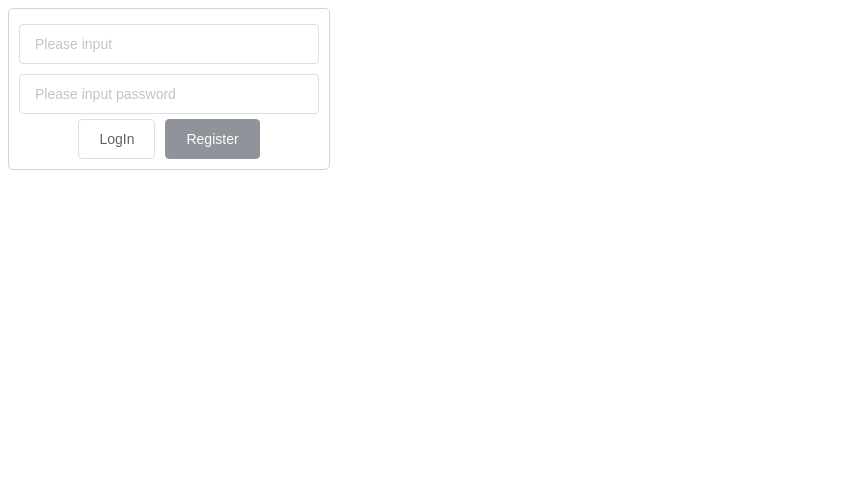
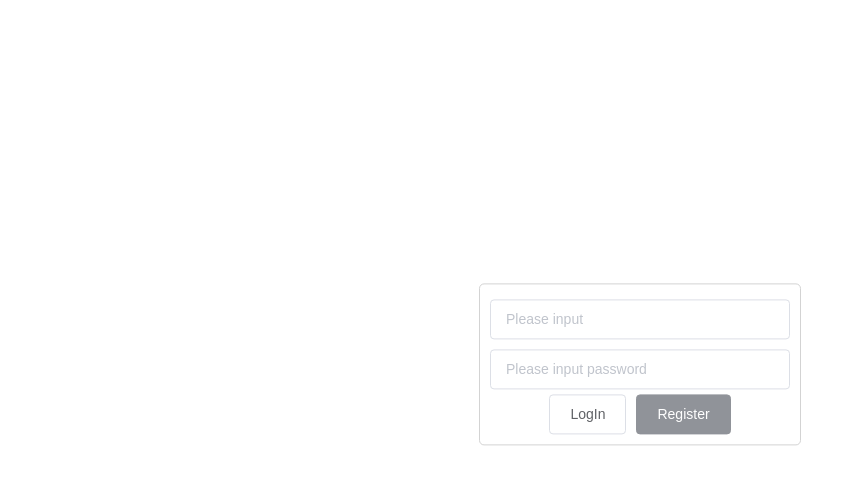
Before and after one commit to blogin/supa-note, a Vue app: page / in a window 1280 px wide. Shown: the top 484 px of the page, without its empty margins (0-856 px from the left). Built offline with nearby package versions, Linux system fonts and the light colour scheme; what @yeger/vue2-masonry-wall would draw is missing.

Commit message:
add keyup.enter to login form, centered login form

```diff
--- a/src/views/Login.vue
+++ b/src/views/Login.vue
@@ -1,17 +1,19 @@
 <template>
-  <div>
+  <div class="form-cont">
     <div class="form">
       <el-input
         placeholder="Please input"
         v-model="email"
         class="inp"
       ></el-input>
+      <!-- Обертка в div потому как у el-input нет возможности использовать @keyup.enter -->
+      <div @keyup.enter="check()">
       <el-input
         placeholder="Please input password"
         v-model="pass"
         show-password
         class="inp"
-      ><p @keyup.enter="check()" /></el-input>
+      ></el-input></div>
       <div class="btn-group">
         <el-button :loading="btnLoading" @click="check()" >LogIn</el-button>
         <el-button type="info" @click="register()" :loading="btnLoadingReg">Register</el-button>
@@ -54,11 +56,18 @@ export default {
 </script>
 
 <style scoped>
+.form-cont{
+  position: relative;
+
+}
 .form {
   width: 300px;
   border: 1px solid lightgrey;
   padding: 10px;
   border-radius: 5px;
+  position: absolute;
+  top: 50%; left: 50%;
+  transform: translate(-50%,170%);
 }
 .inp {
   margin: 5px 0;
```
